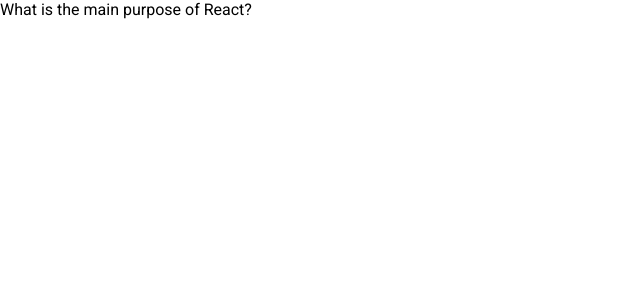
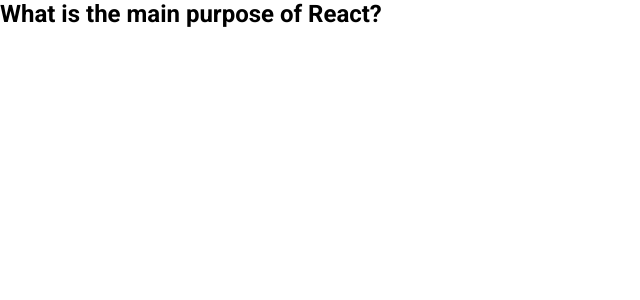
Before and after one commit to Christiannaira/solve_me_app, a React (Vite) app: page / in a window 1280 px wide. Shown: the top 300 px of the page, without its empty margins (0-640 px from the left). Built offline with nearby package versions, Linux system fonts and the light colour scheme.

Commit message:
fix: states must be inside the body of the component

```diff
--- a/src/components/Quiz.jsx
+++ b/src/components/Quiz.jsx
@@ -1,4 +1,8 @@
-import React from 'react';
+import React, { useState } from 'react';
+
+const Quiz = () => {
+
+    const [currentQuestion, setCurrentQuestion] = useState(0);
 
     const contents = [
         {question: "What is the main purpose of React?",
@@ -11,10 +15,9 @@
            },
     ]
 
-const Quiz = () => {
   return (
     <div>
-      {contents[0].question}
+      <h2>{contents[currentQuestion].question}</h2>
     </div>
   )
 }
```
Lines whose indentation alone changed are shown as unchanged.
